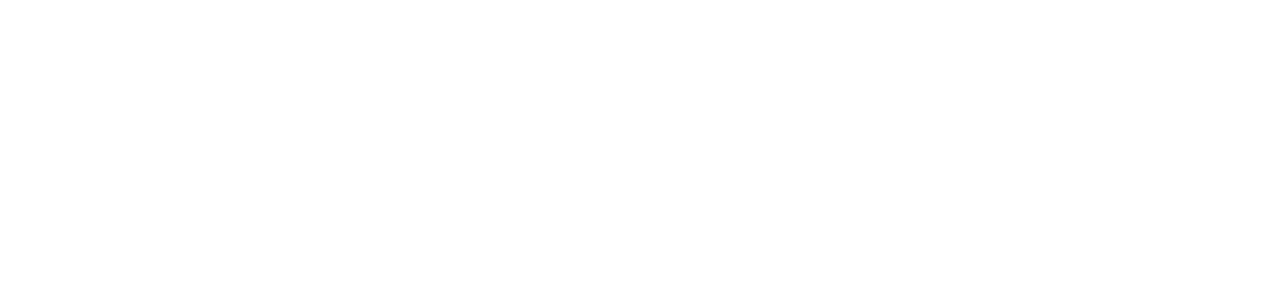
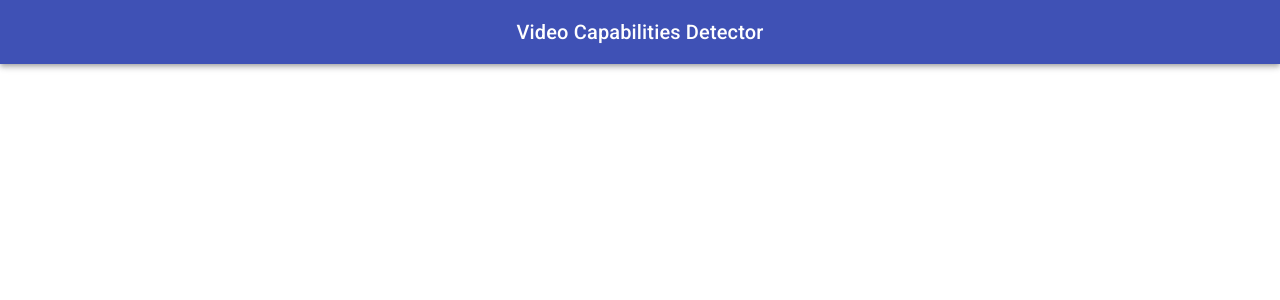
Before and after one commit to gbentaieb/video-capabilities-detector, a React (Create React App) app: page / in a window 1280 px wide. Shown: the top 300 px of the page. Built offline with nearby package versions, Linux system fonts and the light colour scheme.

Commit message:
feat(ui): add material ui

```diff
--- a/package.json
+++ b/package.json
@@ -3,6 +3,8 @@
   "version": "0.1.0",
   "private": true,
   "dependencies": {
+    "@material-ui/core": "^3.6.1",
+    "@material-ui/icons": "^3.0.1",
     "react": "^16.6.3",
     "react-dom": "^16.6.3",
     "react-redux": "^6.0.0",
--- a/public/index.html
+++ b/public/index.html
@@ -10,6 +10,8 @@
       homescreen on Android. See https://developers.google.com/web/fundamentals/web-app-manifest/
     -->
     <link rel="manifest" href="%PUBLIC_URL%/manifest.json">
+    <link rel="stylesheet" href="https://fonts.googleapis.com/css?family=Roboto:300,400,500">
+    <link rel="stylesheet" href="https://fonts.googleapis.com/icon?family=Material+Icons">
     <!--
       Notice the use of %PUBLIC_URL% in the tags above.
       It will be replaced with the URL of the `public` folder during the build.
--- a/src/App.js
+++ b/src/App.js
@@ -1,14 +1,34 @@
 import React, { Component } from 'react';
 import { Provider } from 'react-redux'
+import AppBar from '@material-ui/core/AppBar';
+import Toolbar from '@material-ui/core/Toolbar';
+import Typography from '@material-ui/core/Typography';
+import { withStyles } from '@material-ui/core/styles';
+
 import store from './ui/store';
 import Table from './ui/components/containers/Table';
+
 import './App.css';
+
+const styles = {
+  typography: {
+    margin: 'auto',
+  },
+}
 
 class App extends Component {
   render() {
+    const { classes: { typography } } = this.props;
     return (
       <Provider store={store}>
         <div className="App">
+          <AppBar position= 'sticky'>
+            <Toolbar>
+            <Typography variant="h6" color="inherit" classes={{root: typography}}>
+              Video Capabilities Detector
+            </Typography>
+            </Toolbar>
+          </AppBar>
           <Table />
         </div>
       </Provider>
@@ -16,4 +36,4 @@
   }
 }
 
-export default App;
+export default withStyles(styles)(App);
```
Also changed, not shown: 1 other file (tests, documents, lock files or other folders).
